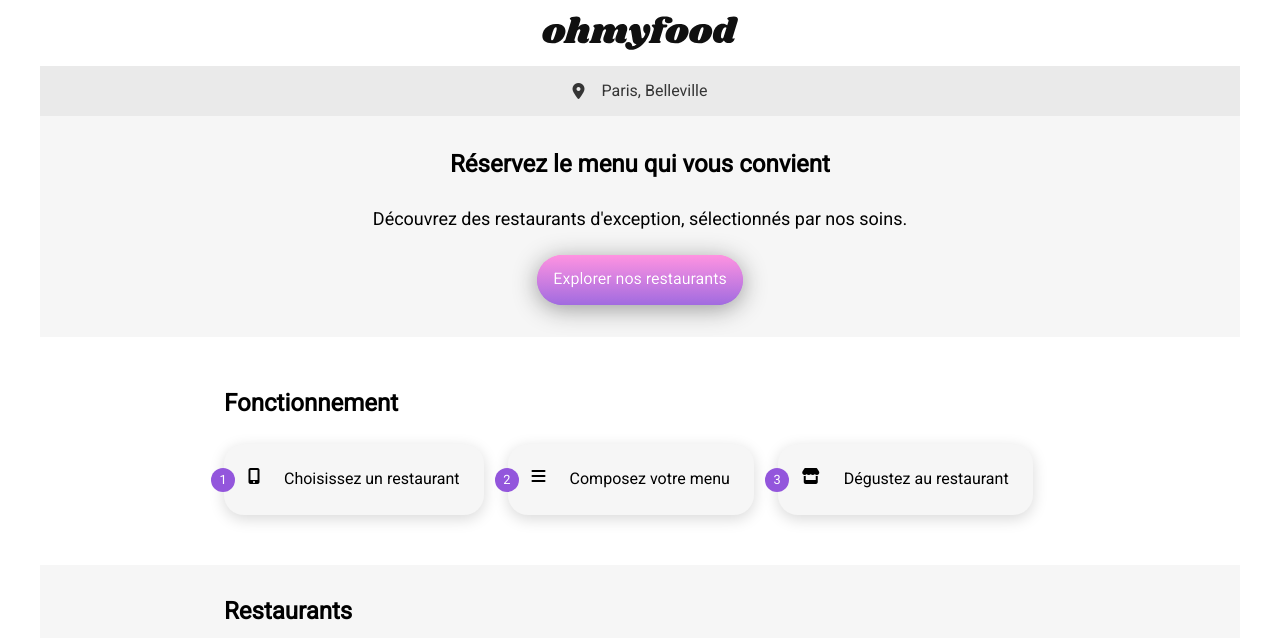
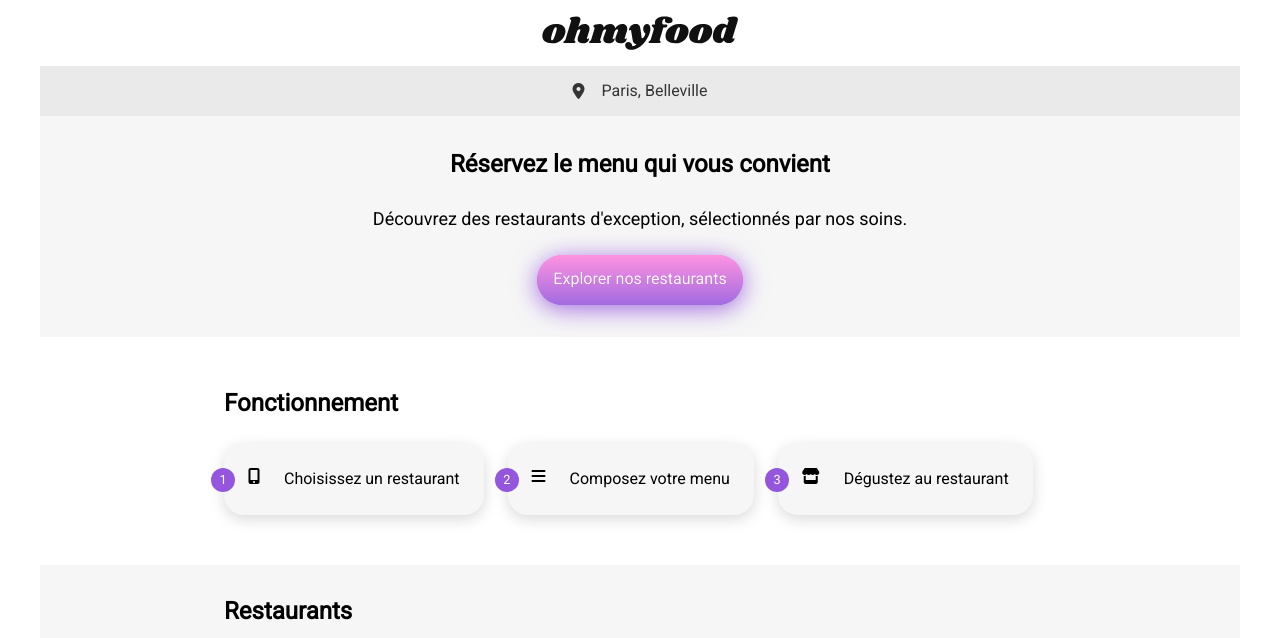
Before and after one commit to Merzakb/P4_Ohmufood_benaissi_merzak, a website: page index.html in a window 1280 px wide. In both pictures the pointer is over the button "Explorer nos restaurants". Shown: the top 638 px of the page. Drawn offline with nearby package versions, Linux system fonts and the light colour scheme; files that its build step writes are made by us from their sources; a web font is replaced by a local one.

Commit message:
fix cta button animation

```diff
--- a/sass/components/_buttons.scss
+++ b/sass/components/_buttons.scss
@@ -26,7 +26,7 @@
     }
 
     //style et animation du texte dans les boutons
-    &__txt{
+    &__txt {
         font-family: $body-font-familly;
         font-size: $bdoy-font-size;
         font-weight: $body-heighlight-font-weight;
@@ -35,9 +35,9 @@
         transition-delay: 100ms;
     }
 
-    &:hover{
+    &:hover {
         //on élargis le shadow
-        @include main-shadow(lighten($txt-color-primary, 60%), 1.5rem);
+        @include main-shadow(lighten($color-primary, 5), 1.5rem);
         &::after {
             opacity: 1;
         }
```
